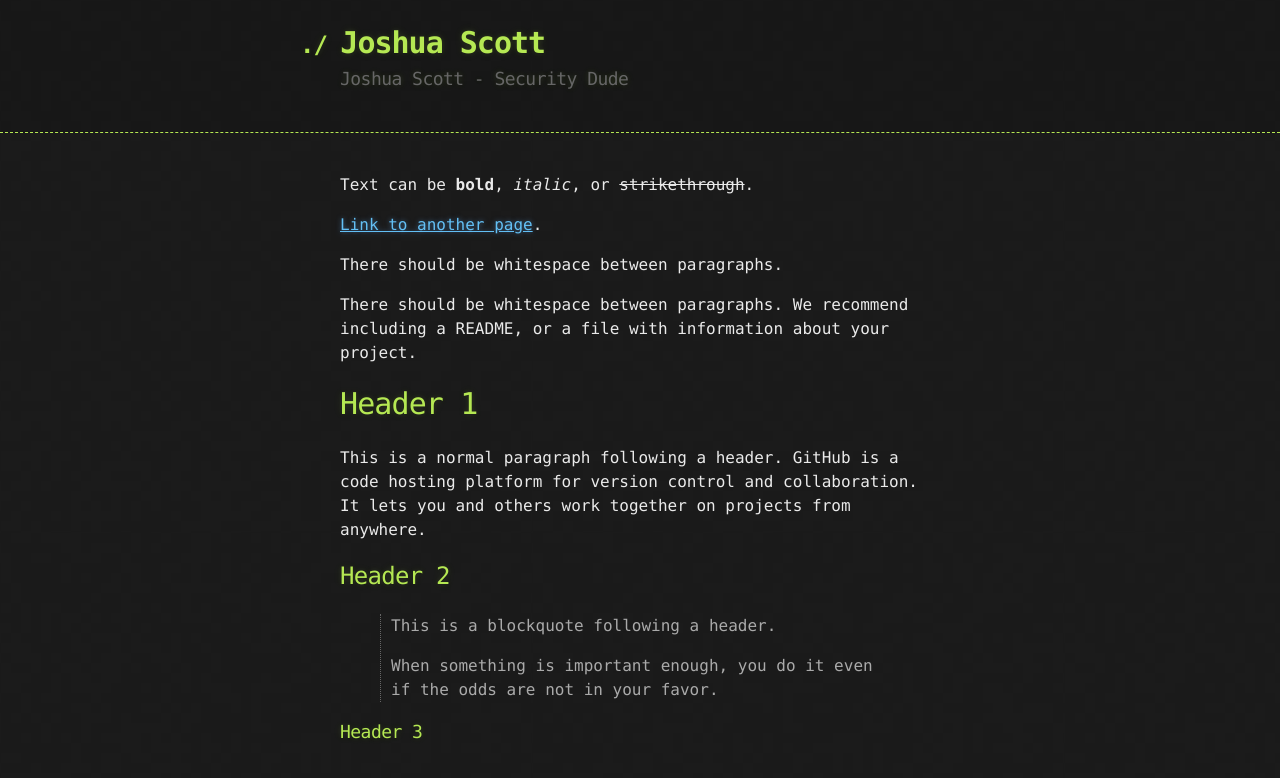
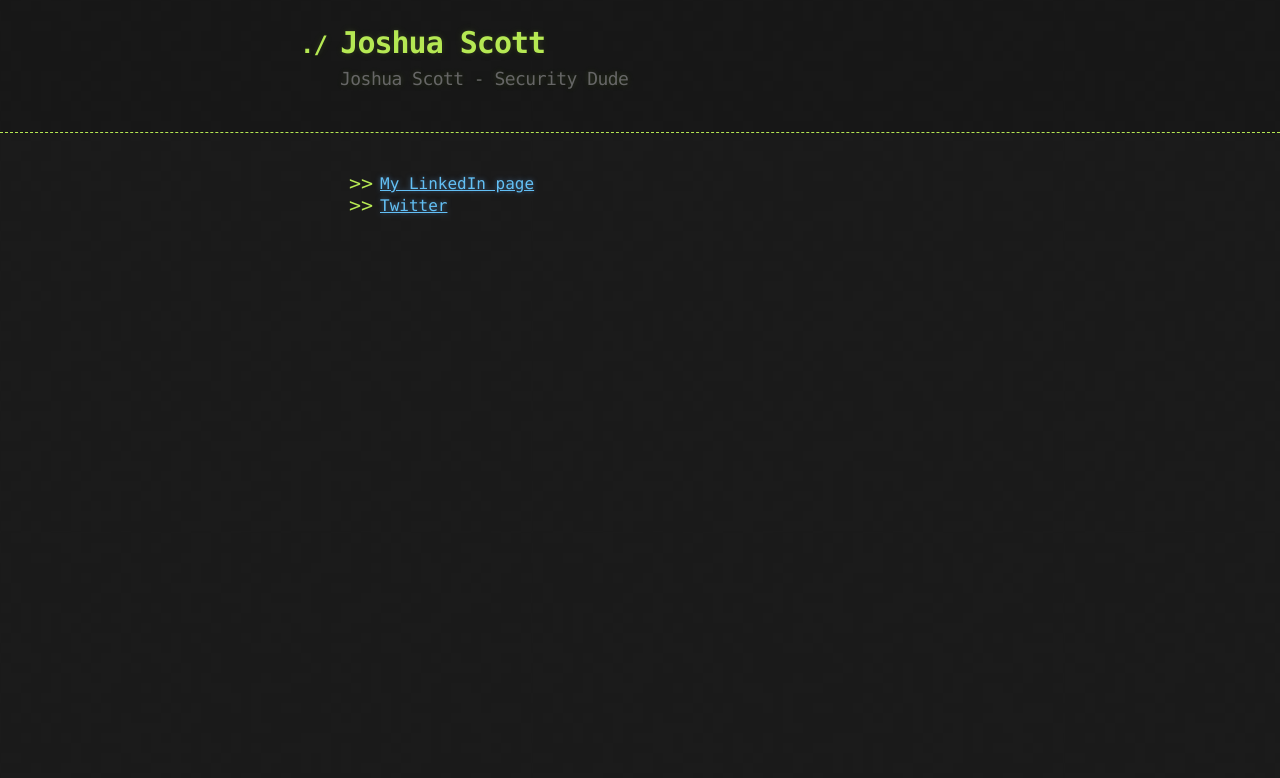
Before and after one commit to joshuascott94/joshuascott94.github.io, a Jekyll site: the page built from index.md, in a window 1280 px wide. Shown: the top 778 px of the page. Built offline with Jekyll 4.4.1, drawn with Linux system fonts in a browser that asks for light colours.

Commit message:
Update index.md

```diff
--- a/index.md
+++ b/index.md
@@ -2,22 +2,5 @@
 layout: default
 ---
 
-Text can be **bold**, _italic_, or ~~strikethrough~~.
-
-[Link to another page](another-page).
-
-There should be whitespace between paragraphs.
-
-There should be whitespace between paragraphs. We recommend including a README, or a file with information about your project.
-
-# [](#header-1)Header 1
-
-This is a normal paragraph following a header. GitHub is a code hosting platform for version control and collaboration. It lets you and others work together on projects from anywhere.
-
-## [](#header-2)Header 2
-
-> This is a blockquote following a header.
->
-> When something is important enough, you do it even if the odds are not in your favor.
-
-### [](#header-3)Header 3
+* [My LinkedIn page](https://www.linkedin.com/in/joshuascott)
+* [Twitter](https://twitter.com/joshuascott94)
```
